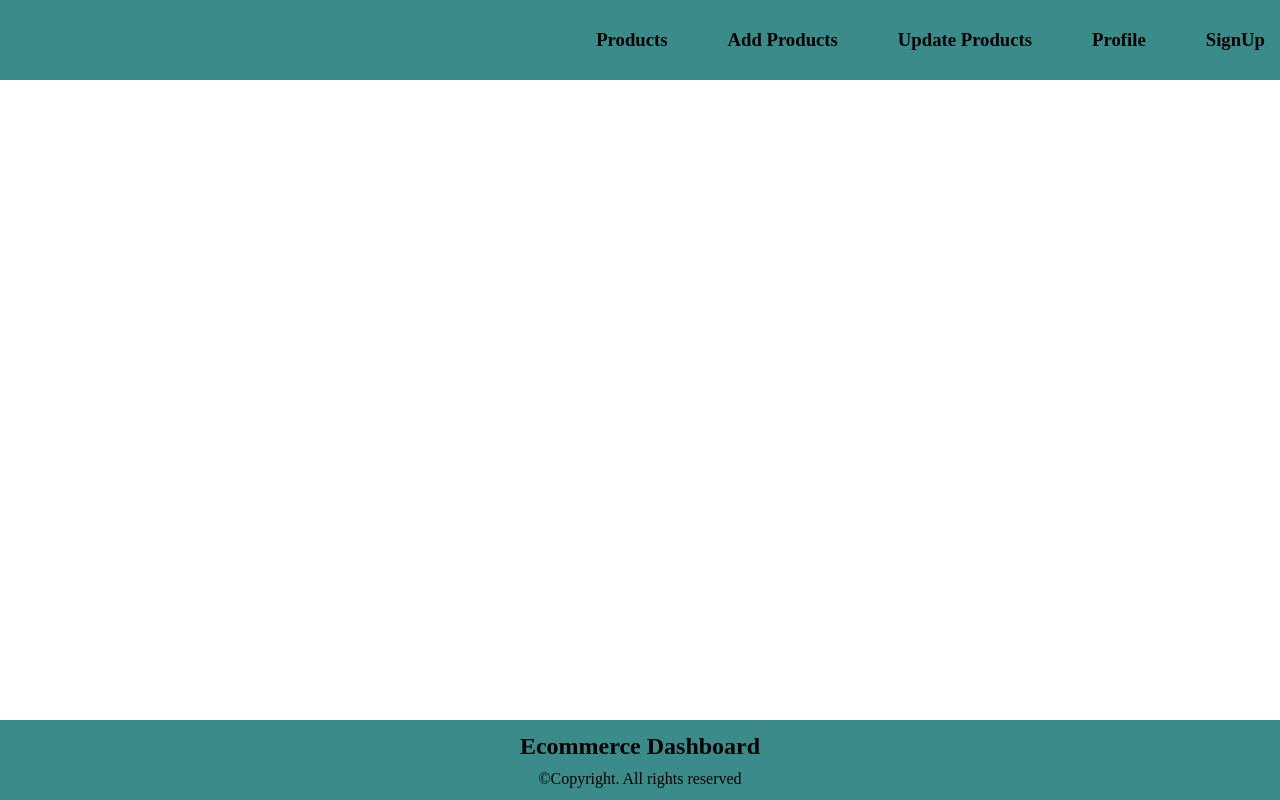
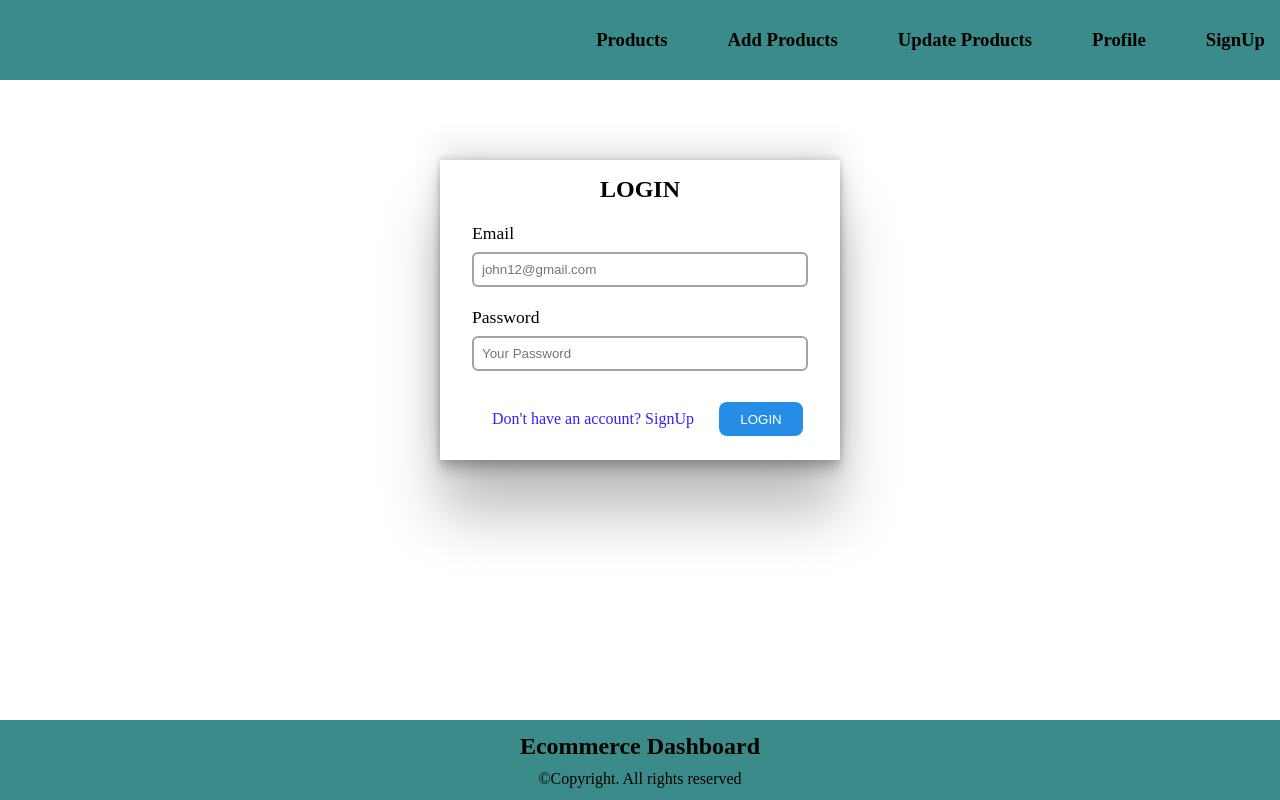
Before and after one commit to siwanijaiswal/Ecommerce-dashboard, a React (Vite) app in the folder client/: page /login in a window 1280 px wide. Built offline with nearby package versions, Linux system fonts and the light colour scheme.

Commit message:
integrated login Api

```diff
--- a/client/src/App.jsx
+++ b/client/src/App.jsx
@@ -4,6 +4,7 @@ import Footer from "./components/Footer";
 import Navbar from "./components/Navbar";
 import { BrowserRouter as Router, Routes, Route } from "react-router-dom";
 import PrivateComponent from "./components/PrivateComponent";
+import Login from "./auth/Login";
 
 function App() {
   return (
@@ -17,9 +18,11 @@ function App() {
             <Route path="/add" element={<h2> Add Product component</h2>} />
             <Route path="/update" element={<h2>Update Product component</h2>} />
             <Route path="/profile" element={<h2>Profile component</h2>} />
+
             {/* <Route path="/logout" element={<h2>logout component</h2>} /> */}
           </Route>
           <Route path="/signup" element={<SignUp />} />
+          <Route path="/login" element={<Login />} />
         </Routes>
       </Router>
 
--- /dev/null
+++ b/client/src/auth/Login.jsx
@@ -0,0 +1,89 @@
+import React, { useEffect, useState } from "react";
+import AuthForm from "./AuthForm";
+import { useNavigate } from "react-router-dom";
+
+const Login = () => {
+  const [loginInfo, setLoginInfo] = useState({
+    email: "",
+    password: "",
+  });
+
+  const navigate = useNavigate();
+
+  useEffect(() => {
+    const auth = localStorage.getItem("user");
+    if (auth) {
+      navigate("/");
+    }
+  }, []);
+
+  const handleChange = (e) => {
+    const { name, value } = e.target;
+    const copyLoginInfo = { ...loginInfo };
+    copyLoginInfo[name] = value;
+    setLoginInfo(copyLoginInfo);
+  };
+
+  const loginFields = [
+    {
+      id: "email",
+      name: "email",
+      type: "email",
+      required: "true",
+      placeholder: "john12@gmail.com",
+      label: "Email",
+      value: loginInfo.email,
+      change: handleChange,
+    },
+    {
+      id: "password",
+      name: "password",
+      type: "password",
+      required: "true",
+      placeholder: "Your Password",
+      label: "Password",
+      value: loginInfo.password,
+      change: handleChange,
+    },
+  ];
+
+  const handleLoginSubmit = async (event) => {
+    event.preventDefault(); // Prevents the default form submission
+    try {
+      const result = await fetch("http://localhost:8080/auth/login", {
+        method: "POST",
+        body: JSON.stringify(loginInfo),
+        headers: {
+          "Content-Type": "application/json",
+        },
+      });
+      const data = await result.json();
+      console.log(data);
+
+      const { message, success } = data;
+      if (success) {
+        localStorage.setItem("user", JSON.stringify(data));
+        navigate("/");
+        console.log("hi");
+      } else {
+        alert("Wrong email/password");
+      }
+    } catch (error) {
+      console.error("Error fetching data:", error);
+    }
+  };
+
+  return (
+    <AuthForm
+      heading="LOGIN"
+      formName="login-form"
+      fields={loginFields}
+      buttonText="Login"
+      submitHandler={handleLoginSubmit}
+      linkText="Don't have an account? SignUp"
+      linkPath="/signup"
+    />
+  );
+};
+
+export default Login;
--- a/client/src/auth/SignUp.jsx
+++ b/client/src/auth/SignUp.jsx
@@ -38,8 +38,14 @@ const SignUp = () => {
       });
       const data = await result.json();
       console.log(data);
-      localStorage.setItem("user", JSON.stringify(data));
-      navigate("/");
+      const { message, success } = data;
+
+      if (success) {
+        localStorage.setItem("user", JSON.stringify(data));
+        navigate("/");
+      } else {
+        alert(message);
+      }
     } catch (error) {
       console.error("Error fetching data:", error);
     }
@@ -86,7 +92,7 @@ const SignUp = () => {
       buttonText="Register"
       submitHandler={handleSignUpSubmit}
       linkText="Already have an account? Login"
-      linkPath=""
+      linkPath="/login"
     />
   );
 };
--- a/client/src/styles/AuthForm.css
+++ b/client/src/styles/AuthForm.css
@@ -64,6 +64,9 @@
   justify-content: space-around;
   margin-top: 1.5rem;
 }
+.account a {
+  color: #3620f9;
+}
 
 .form button {
   width: 25%;
```
